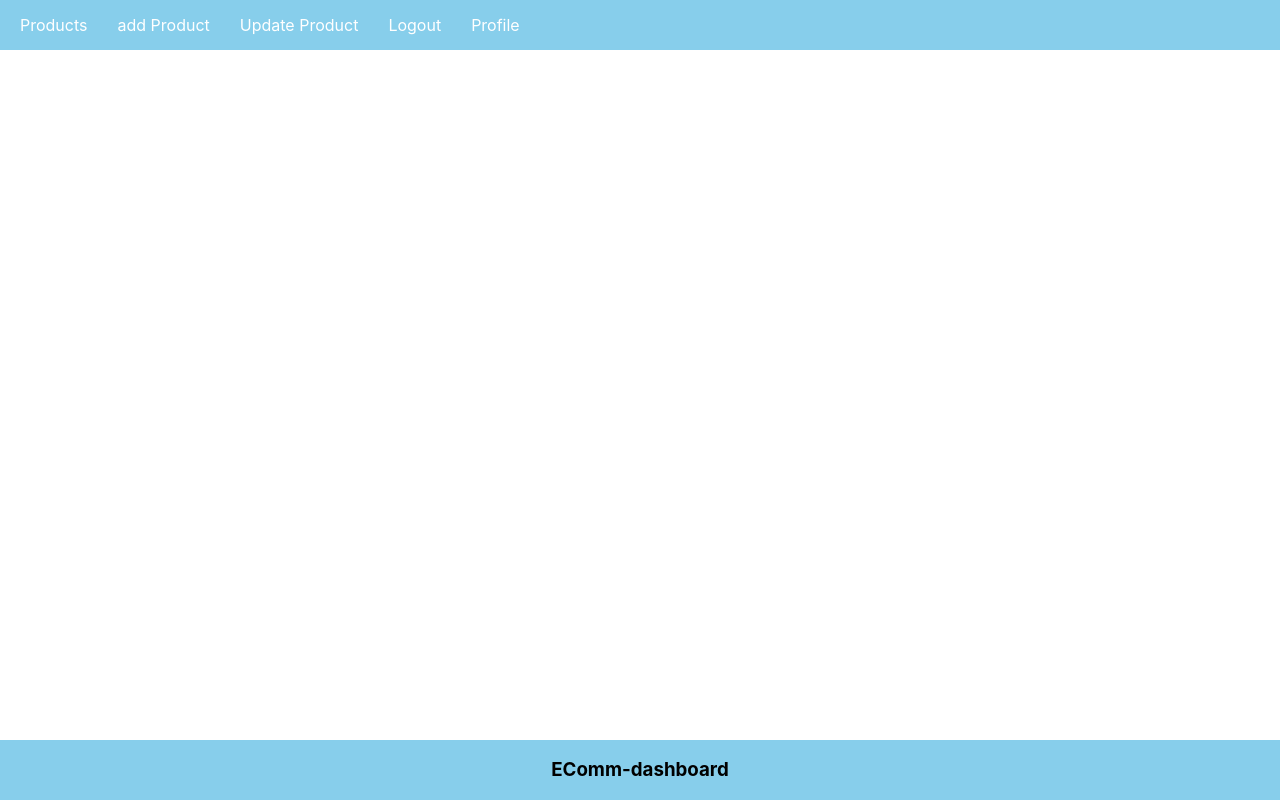
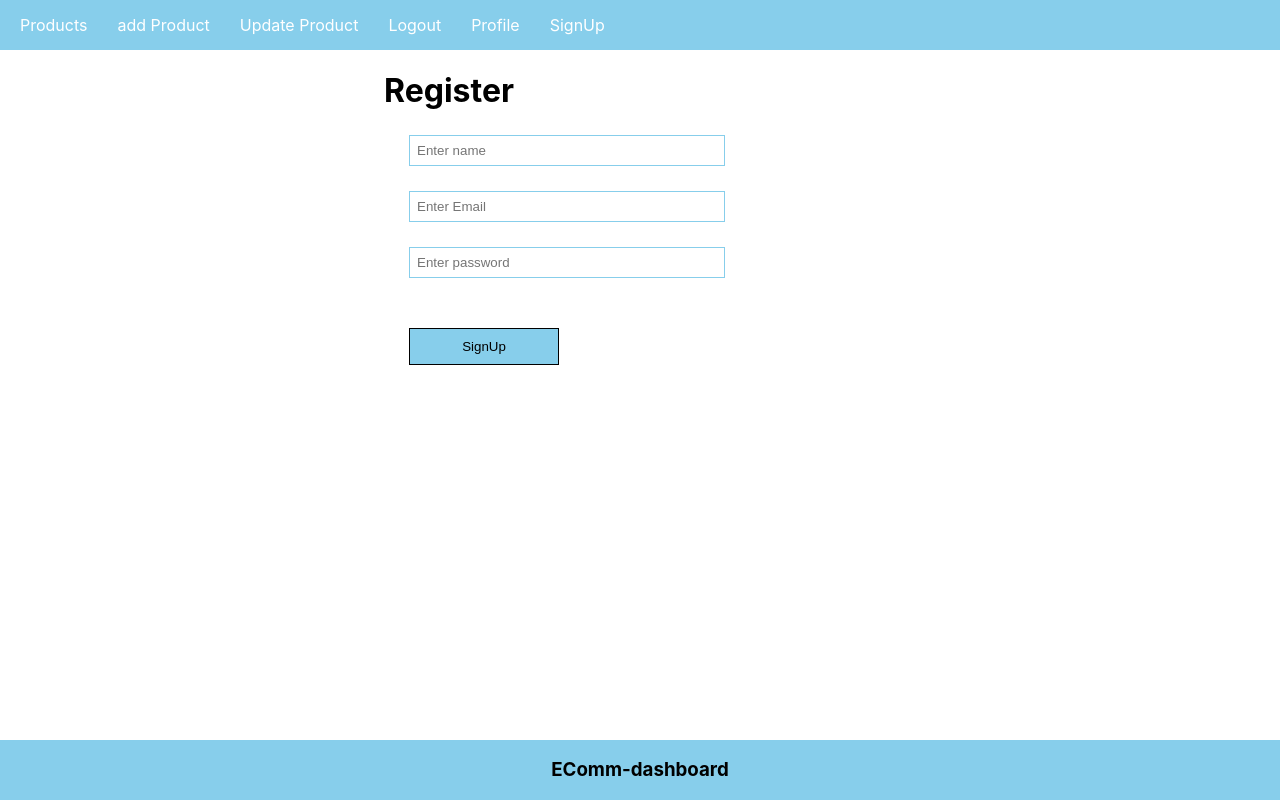
Before and after one commit to Kadar-Admankar/E-Comm, a React (Create React App) app in the folder front-end/: page /signup in a window 1280 px wide. Built offline with nearby package versions, Linux system fonts and the light colour scheme.

Commit message:
signUp page created

```diff
--- a/front-end/src/App.css
+++ b/front-end/src/App.css
@@ -23,7 +23,25 @@
   width: 100%;
   background-color: skyblue;
 }
+.register{
+  margin-left: 30%;
+}
 
+.inputBox{
+  display: block;
+  margin: 25px;
+  padding: 7px;
+  width: 300px;
+  border: 1px solid skyblue;
+}
+.appButton{
+    margin: 25px;
+    padding: 10px;
+    width: 150px;
+    background-color: skyblue;
+    border: 1px solid;
+    cursor: pointer;
+}
 @media (prefers-reduced-motion: no-preference) {
   .App-logo {
     animation: App-logo-spin infinite 20s linear;
--- a/front-end/src/App.js
+++ b/front-end/src/App.js
@@ -2,6 +2,8 @@
 import Nav from './Components/Nav';
 import { BrowserRouter, Routes, Route } from 'react-router-dom';
 import Footer from './Components/Footer';
+import SignUp from './Components/SignUp';
+
 function App() {
   return (
     <div className="App">
@@ -13,6 +15,7 @@
         <Route  path='/update' element={ <h1> update Product Component</h1> }/>
         <Route  path='/logout' element={ <h1>logout Component</h1> }/>
         <Route  path='/profile' element={ <h1>Profile Component</h1> }/>
+        <Route path='/signup' element={ <SignUp /> } />
       </Routes>
       </BrowserRouter>
       <Footer />
--- a/front-end/src/Components/Nav.js
+++ b/front-end/src/Components/Nav.js
@@ -9,6 +9,7 @@
                 <li><Link to='/update'>Update Product</Link></li>
                 <li><Link to='/logout'>Logout</Link></li>
                 <li><Link to='/profile'>Profile</Link></li>
+                <li><Link to='/signup'>SignUp</Link></li>
             </ul>
         </div>
     )
--- /dev/null
+++ b/front-end/src/Components/SignUp.js
@@ -0,0 +1,31 @@
+import React, { useState } from 'react';
+
+const SignUp = ()=>{
+    const [name, setName] = useState('') // default set is empty
+    const [ email, setEmail] = useState('')
+    const [password, setPassword] = useState('')
+
+    const collectData = ()=>{
+        console.log(name, email, password)
+    }
+    return(
+        <div className='register'>
+            <h1>Register</h1>
+            <input className='inputBox' type='text'
+            value={ name } onChange={ (e)=>{setName(e.target.value)} }
+            placeholder='Enter name' /> {/* e for event, here value attribute is for empty the state */}
+
+            <input className='inputBox' type='text'
+            value={ email } onChange={ (e)=>{setEmail(e.target.value)} }
+            placeholder='Enter Email' />
+
+            <input className='inputBox' type='password'
+            value={ password } onChange={ (e)=>{setPassword(e.target.value)} }
+            placeholder='Enter password' />
+
+            <button onClick ={ collectData } className='appButton' type='button'>SignUp</button>
+        </div>
+    )
+}
+
+export default SignUp
```
